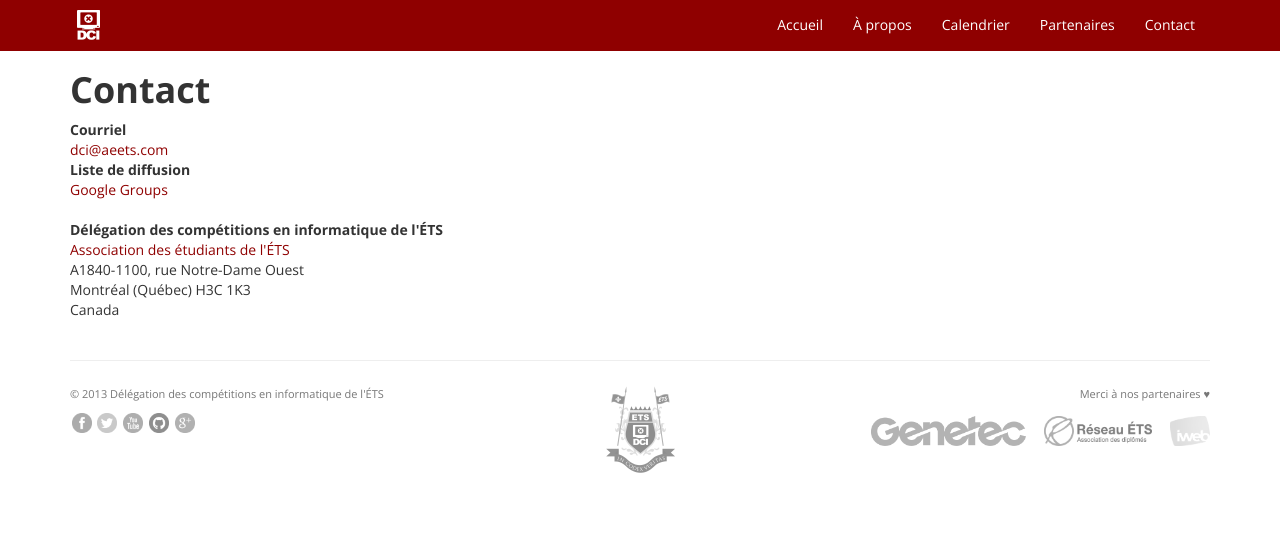
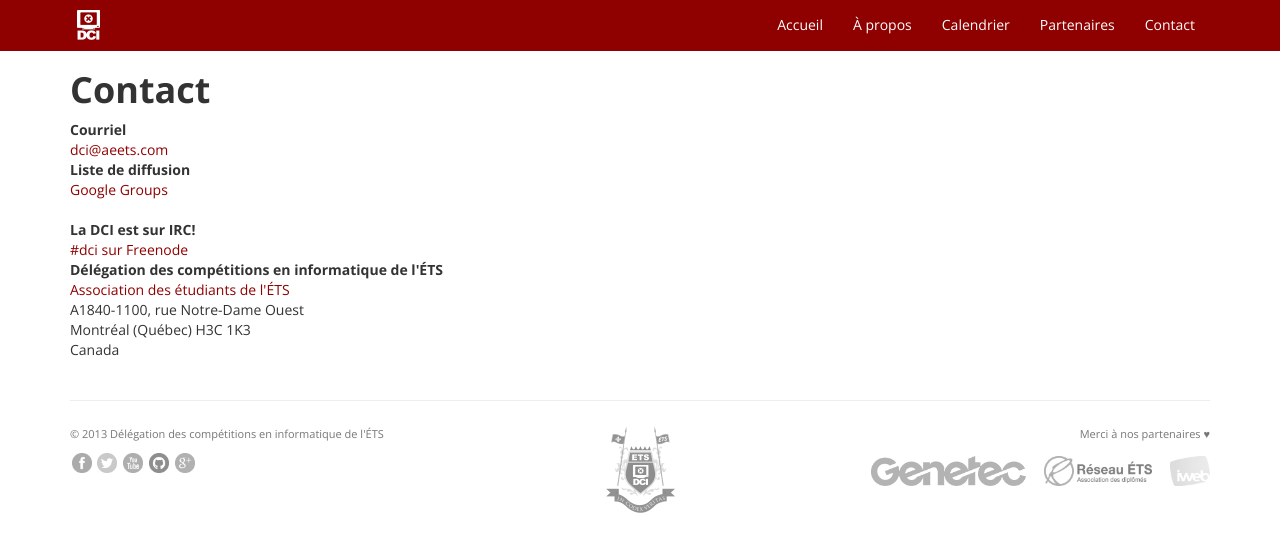
Before and after one commit to dciets/dciets.github.io, a Jekyll site: the page built from contact.html, in a window 1280 px wide. Shown: the top 552 px of the page. Built offline with Jekyll 4.4.1, drawn with Linux system fonts in a browser that asks for light colours; Markdown is read by kramdown in place of the engine named in the settings.

Commit message:
Add IRC channel to contact page

```diff
--- a/contact.html
+++ b/contact.html
@@ -10,6 +10,8 @@ title: "Contact"
 			<a href="mailto:dci@aeets.com">dci@aeets.com</a> <br />
 			<strong>Liste de diffusion</strong> <br />
 		    	<a href="https://groups.google.com/forum/#!forum/dciets/join">Google Groups</a> <br /><br />
+		    	<strong>La DCI est sur IRC!</strong> <br />
+			<a href="ircs://irc.freenode.net:7000/%23dci">#dci sur Freenode</a>
 			<address>
 			    <strong>D&eacute;l&eacute;gation des comp&eacute;titions en informatique de l'&Eacute;TS</strong> <br />
 			    <a href='http://www.aeets.com'>Association des &eacute;tudiants de l'&Eacute;TS</a> <br />
```
Lines whose indentation alone changed are shown as unchanged.
